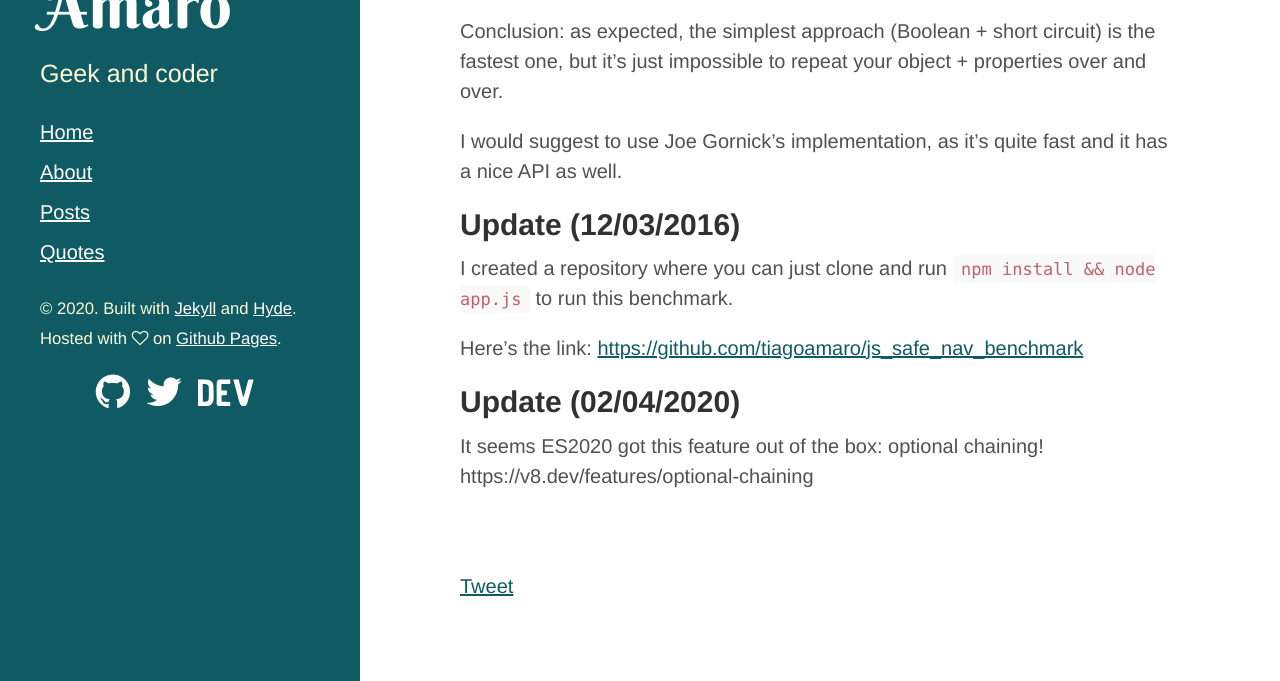
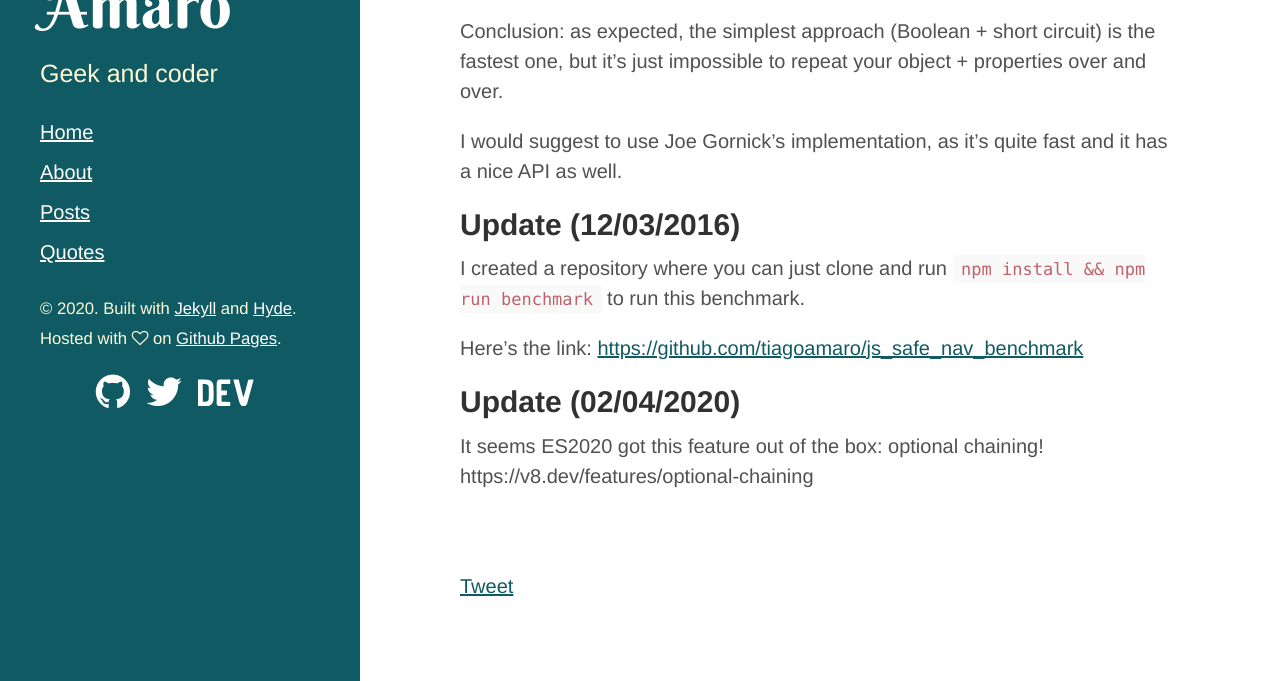
Before and after one commit to tiagoamaro/tiagoamaro.com.br_jekyll, a Jekyll site: the page built from _posts/2016-01-07-js-safe-navigation.md, in a window 1280 px wide and 900 px high, scrolled down 575 px, cut to the strip 219-900 px from the top of the window. Built offline with Jekyll 4.4.1, drawn with Linux system fonts in a browser that asks for light colours; nearby versions of some CDN libraries; comment, search, counter and statistics services are not loaded.

Commit message:
Update command on JS safe navigation post

```diff
--- a/_posts/2016-01-07-js-safe-navigation.md
+++ b/_posts/2016-01-07-js-safe-navigation.md
@@ -21,7 +21,7 @@ I would suggest to use Joe Gornick's implementation, as it's quite fast and it h
 
 ## Update (12/03/2016)
 
-I created a repository where you can just clone and run `npm install && node app.js` to run this benchmark.
+I created a repository where you can just clone and run `npm install && npm run benchmark` to run this benchmark.
 
 Here's the link: [https://github.com/tiagoamaro/js_safe_nav_benchmark](https://github.com/tiagoamaro/js_safe_nav_benchmark)
 
```
